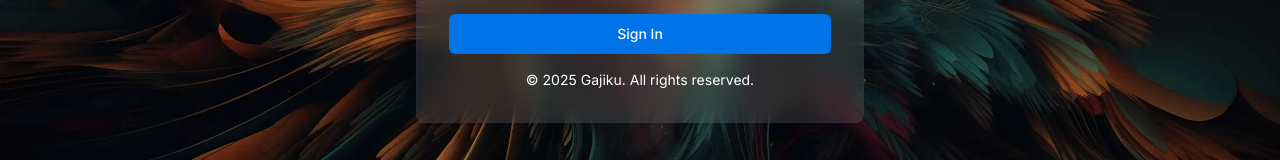
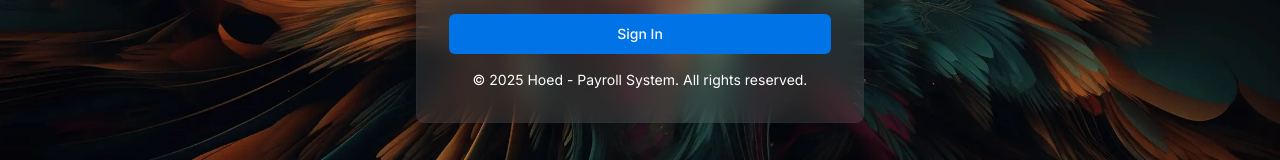
Before and after one commit to hoed/gaji, a React (Vite) app: page /login in a window 1280 px wide. Shown: the part 474-634 px from the top of the page. Built offline with nearby package versions, Linux system fonts and the light colour scheme.

Commit message:
update login

```diff
--- a/src/pages/Login.tsx
+++ b/src/pages/Login.tsx
@@ -94,7 +94,7 @@ export default function Login() {
           </Button>
         </form>
         <div className="text-center mt-4 text-sm text-muted-foreground text-white">
-          © 2025 Gajiku. All rights reserved.
+          © 2025 Hoed - Payroll System. All rights reserved.
         </div>
       </div>
     </div>
```
